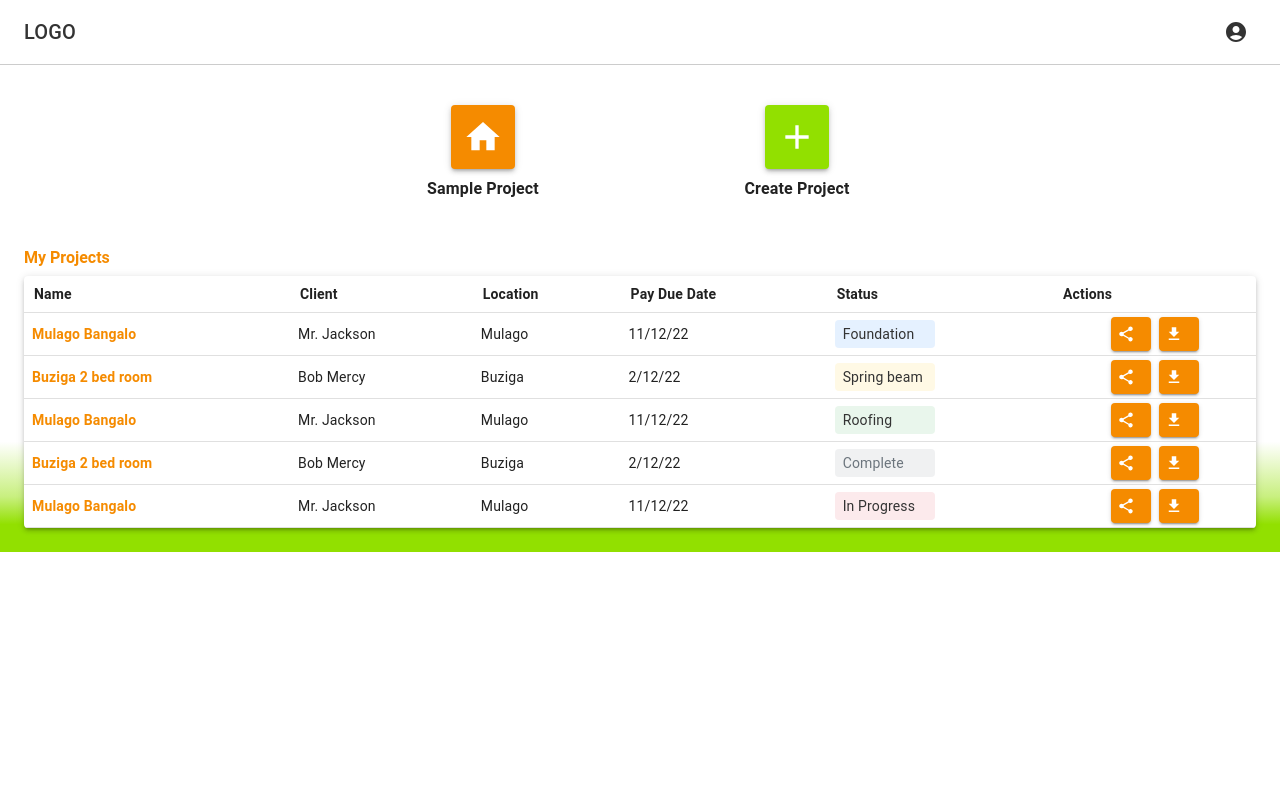
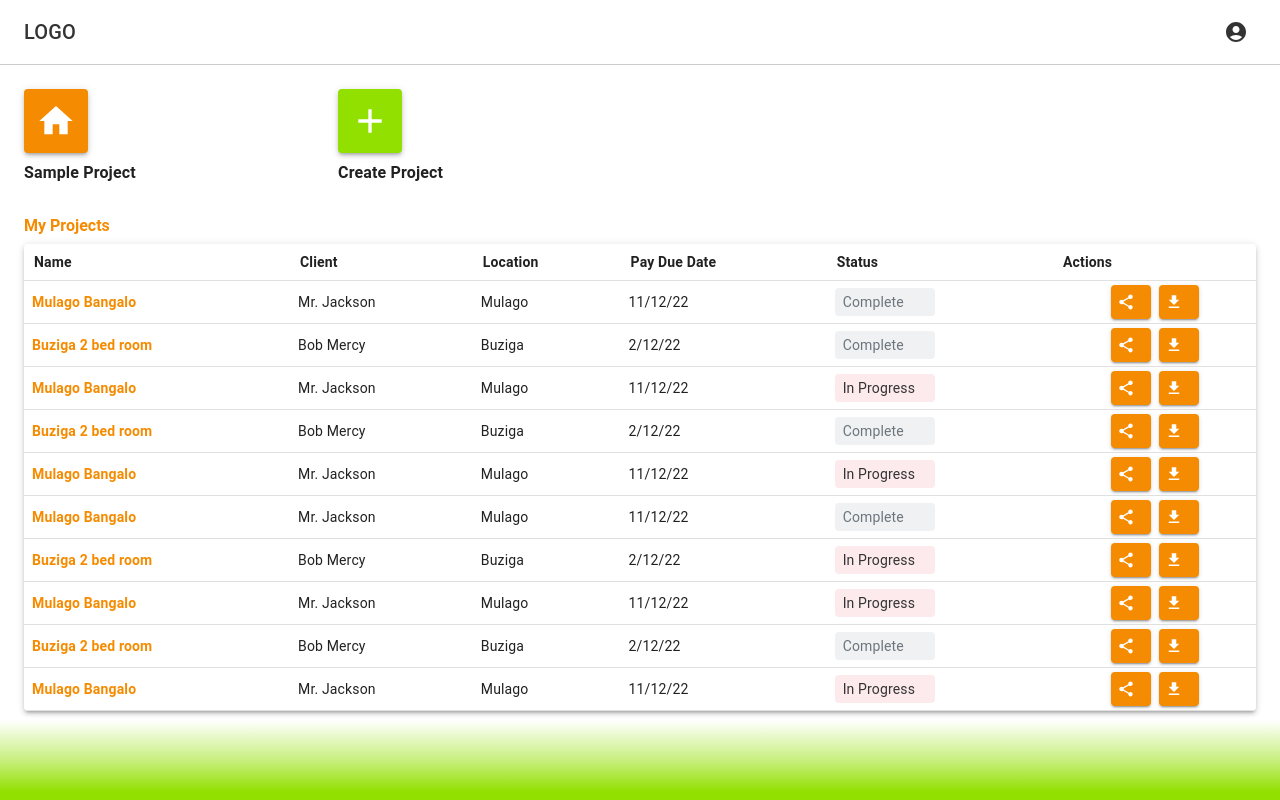
Before and after one commit to Gladys-tech/setup, a Next.js app: page /professional/projects in a window 1280 px wide. Built offline with nearby package versions, Linux system fonts and the light colour scheme.

Commit message:
project changes

```diff
--- a/src/layouts/AuthLayout.tsx
+++ b/src/layouts/AuthLayout.tsx
@@ -13,8 +13,6 @@ const AuthLayout: React.FC<AuthLayoutProps> = ({ children }) => {
       justifyContent="center"
       alignItems="center"
       sx={{
-        //  width: '100%',
-        // overflowX: 'auto',
         backgroundSize: 'cover',
         backgroundAttachment: 'fixed',
         background: 'linear-gradient(to top, rgba(146, 224, 0, 1) 5%, rgba(146, 224, 0, 0.5) 10%, rgba(146, 224, 0, 0) 20%, #FFFFFF 90%)',
--- a/src/layouts/MainLayout.tsx
+++ b/src/layouts/MainLayout.tsx
@@ -10,9 +10,10 @@ const MainLayout: React.FC<MainLayoutProps> = ({ children }) => {
   return (
     <Box
       sx={{
+        minHeight: '100vh',
         backgroundSize: 'cover',
         backgroundAttachment: 'fixed',
-        background: 'linear-gradient(to top, rgba(146, 224, 0, 1) 5%, rgba(146, 224, 0, 0.5) 10%, rgba(146, 224, 0, 0) 20%, #FFFFFF 90%)',
+        background: 'linear-gradient(to top, rgba(146, 224, 0, 1) 1%, rgba(146, 224, 0, 0.5) 5%, rgba(146, 224, 0, 0) 10%, #FFFFFF 90%)',
       }}
     >
       {/* Main layout container */}
@@ -26,7 +27,7 @@ const MainLayout: React.FC<MainLayoutProps> = ({ children }) => {
             flex: 1,
             padding: 2,
             overflowX: 'auto',
-            width: '100%', // Full width on all screens
+            width: '100%',
           }}
         >
           {children}
--- a/src/pages/professional/projects.tsx
+++ b/src/pages/professional/projects.tsx
@@ -20,11 +20,16 @@ interface Project {
 
 // Sample projects data
 const projects: Project[] = [
-    { id: 1, name: 'Mulago Bangalo', client: 'Mr. Jackson', location: 'Mulago', payDueDate: '11/12/22', status: 'Foundation' },
-    { id: 2, name: 'Buziga 2 bed room', client: 'Bob Mercy', location: 'Buziga', payDueDate: '2/12/22', status: 'Spring beam' },
-    { id: 3, name: 'Mulago Bangalo', client: 'Mr. Jackson', location: 'Mulago', payDueDate: '11/12/22', status: 'Roofing' },
+    { id: 1, name: 'Mulago Bangalo', client: 'Mr. Jackson', location: 'Mulago', payDueDate: '11/12/22', status: 'Complete' },
+    { id: 2, name: 'Buziga 2 bed room', client: 'Bob Mercy', location: 'Buziga', payDueDate: '2/12/22', status: 'Complete' },
+    { id: 3, name: 'Mulago Bangalo', client: 'Mr. Jackson', location: 'Mulago', payDueDate: '11/12/22', status: 'In Progress' },
     { id: 4, name: 'Buziga 2 bed room', client: 'Bob Mercy', location: 'Buziga', payDueDate: '2/12/22', status: 'Complete' },
     { id: 5, name: 'Mulago Bangalo',  client: 'Mr. Jackson', location: 'Mulago', payDueDate: '11/12/22', status: 'In Progress' },
+    { id: 6, name: 'Mulago Bangalo', client: 'Mr. Jackson', location: 'Mulago', payDueDate: '11/12/22', status: 'Complete' },
+    { id: 7, name: 'Buziga 2 bed room', client: 'Bob Mercy', location: 'Buziga', payDueDate: '2/12/22', status: 'In Progress' },
+    { id: 8, name: 'Mulago Bangalo', client: 'Mr. Jackson', location: 'Mulago', payDueDate: '11/12/22', status: 'In Progress' },
+    { id: 9, name: 'Buziga 2 bed room', client: 'Bob Mercy', location: 'Buziga', payDueDate: '2/12/22', status: 'Complete' },
+    { id: 10, name: 'Mulago Bangalo',  client: 'Mr. Jackson', location: 'Mulago', payDueDate: '11/12/22', status: 'In Progress' },
     // { id: 2, name: 'Buziga 2 bed room', amount: 'Ugx 257,000', client: 'Bob Mercy', location: 'Buziga', payDueDate: '2/12/22', status: 'Complete' },
 ];
 
@@ -89,16 +94,17 @@ const Projects = () => {
 
     return (
         <Box display="flex" flexDirection="column" flexGrow={1} p={1}>
-            <Grid container spacing={3} justifyContent="center">
+            <Grid container spacing={3}>
                 {/* First Box: Home Icon */}
                 <Grid item xs={12} sm={6} md={3}>
                     <Box
                         sx={{
                             display: 'flex',
                             flexDirection: 'column',
-                            alignItems: 'center', // Center the icon and typography
+                            alignItems: 'flex-start',
                             textAlign: 'center',
-                            padding: 2,
+                            // padding: 2,
+                            // width:'150px'
                         }}
                     >
                         <Box
@@ -132,9 +138,10 @@ const Projects = () => {
                         sx={{
                             display: 'flex',
                             flexDirection: 'column',
-                            alignItems: 'center', // Center the icon and typography
+                            alignItems: 'flex-start',
                             textAlign: 'center',
-                            padding: 2,
+                            // padding: 2,
+                            // width:'150px'
                         }}
                     >
                         <Box
```
